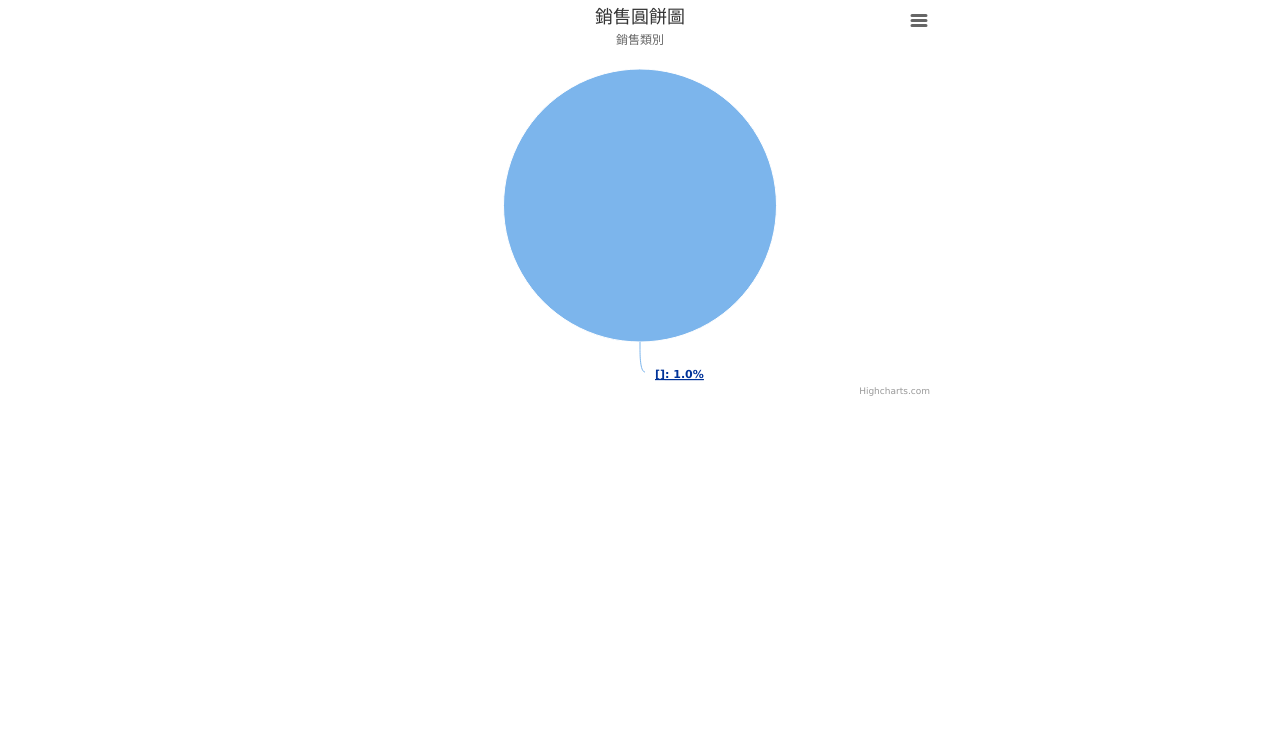
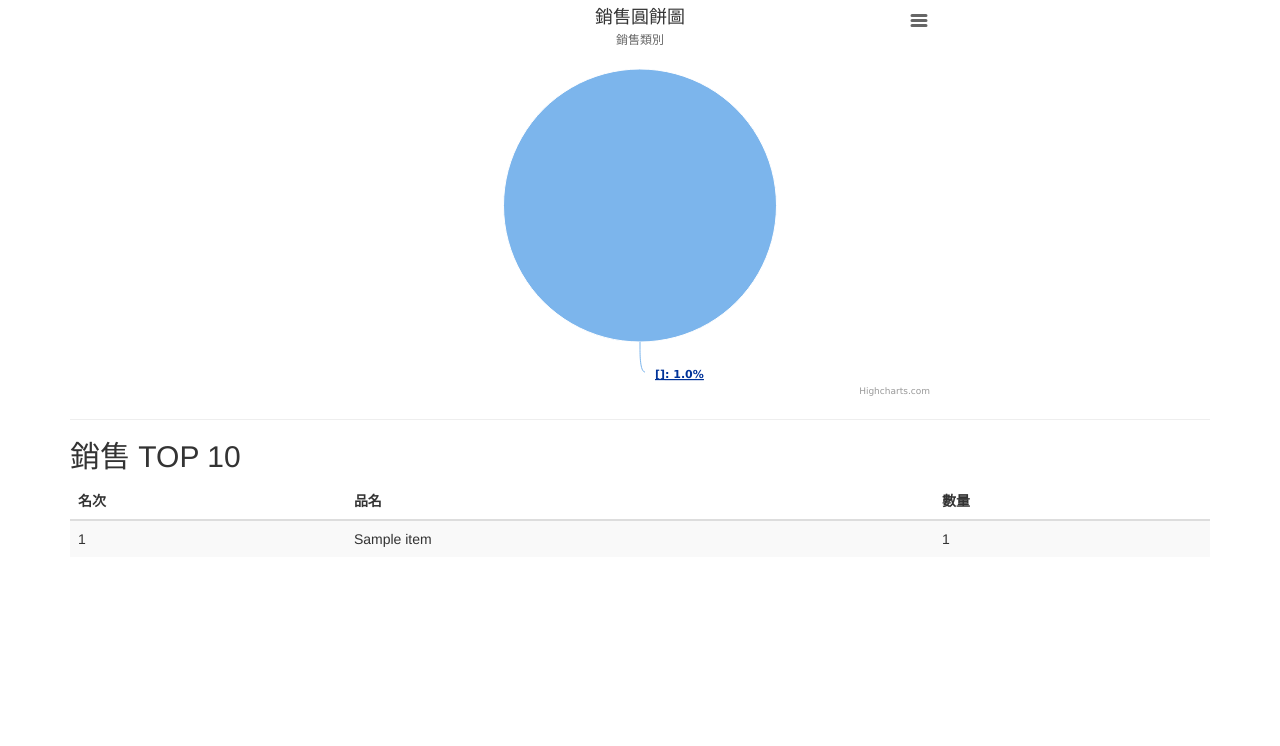
Before and after one commit to HengWei/POS-System, a Django app: template templates/report.html in a window 1280 px wide. Shown: the part 93-839 px from the top of the page. Run offline with Django 3.2, Linux system fonts and the light colour scheme; the template is opened without the code that fills it: most values are stand-ins (such as "Sample title", 1, 10 or a date in 2020); parts of the project's set-up code (start-up, migrations or seed data) failed here and were passed over; some libraries are stand-ins or nearby versions.

Commit message:
銷售項目分析增加top10

```diff
--- a/report/views.py
+++ b/report/views.py
@@ -8,6 +8,7 @@ from report.models import SellSum
 def report(request):
     data = SellSum.object.GetSellSum()
     dataDetail=SellSum.object.GetSellSumDetail()
+    top10List=SellSum.object.Top10List()
     return render(request, 'report.html', locals())
 
 def reportSum(request):
--- a/templates/report.html
+++ b/templates/report.html
@@ -155,7 +155,26 @@
         {#        <div id="container" style="min-width: 310px; height: 400px; max-width: 100%; margin: 0 auto"></div>#}
         <div id="container" style="min-width: 310px; max-width: 600px; height: 400px; margin: 0 auto"></div>
     </div>
-
+    <hr>
+    <H2>銷售 TOP 10</H2>
+      <table class="table table-striped">
+              <thead>
+                <tr>
+                  <th>名次</th>
+                  <th>品名</th>
+                  <th>數量</th>
+                </tr>
+              </thead>
+              <tbody>
+              {% for item in top10List %}
+                <tr>
+                 <td>{{ forloop.counter }} {# starting index 1 #}</td>
+                  <td>{{item.name}}</td>
+                  <td>{{item.number}}</td>
+                </tr>
+               {% endfor %}
+              </tbody>
+            </table>
 </div> <!-- /container -->
 
 
```
Also changed, not shown: report/models.py (+16 -1 lines).
